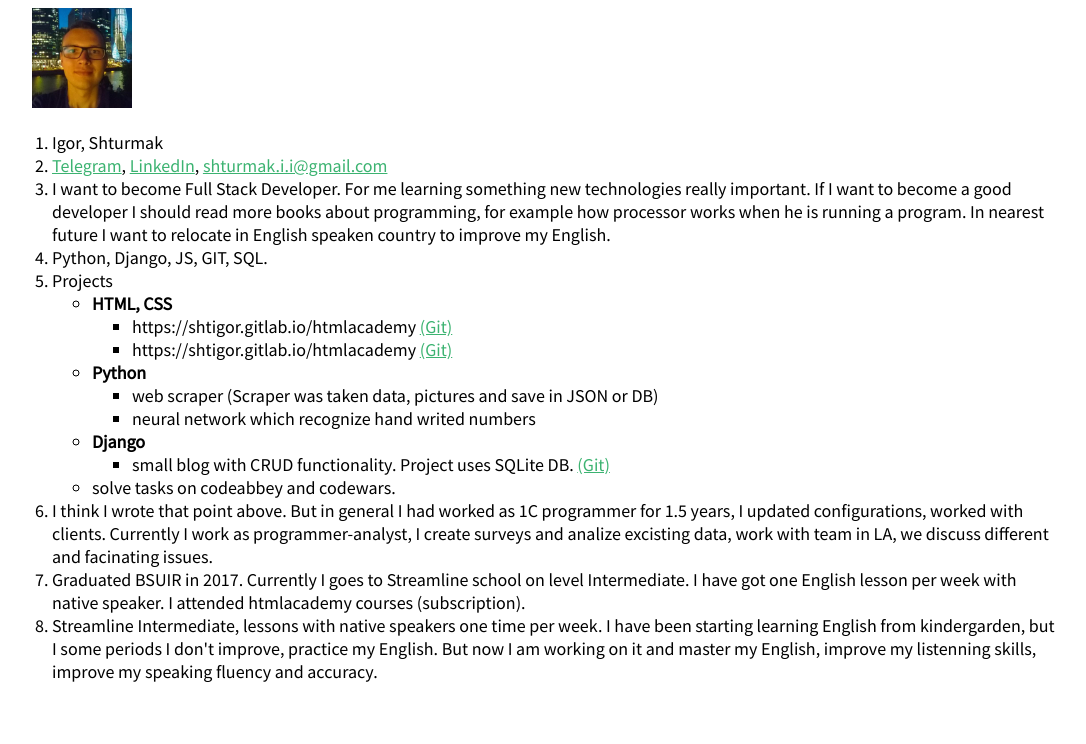
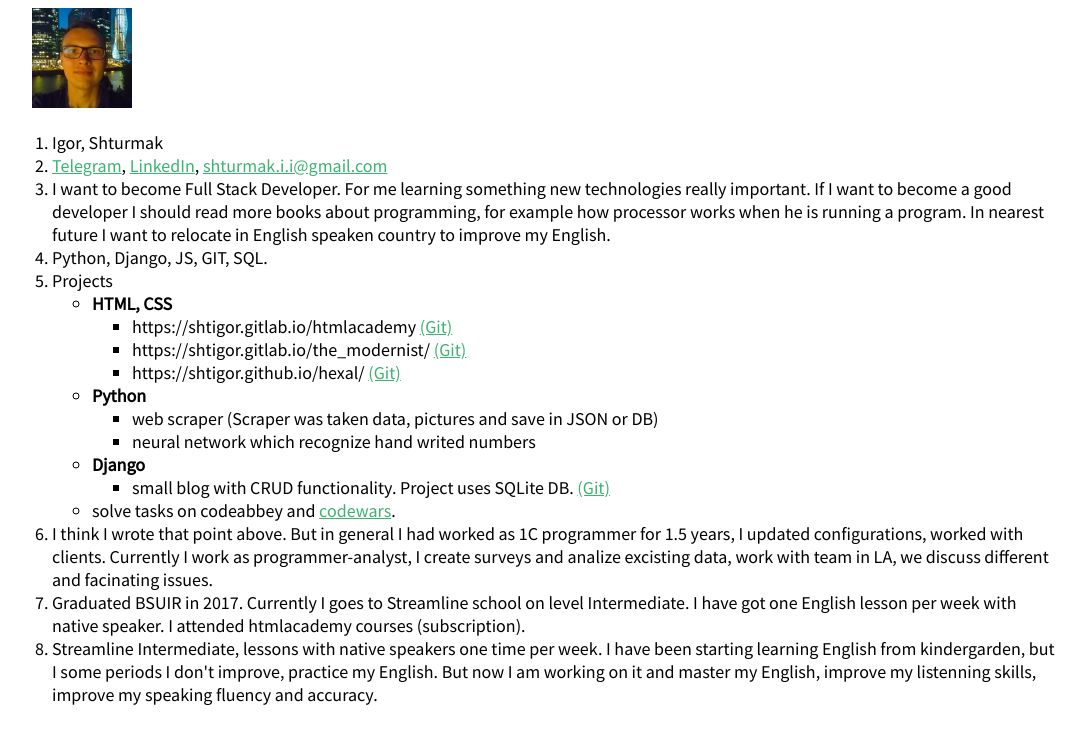
Before and after one commit to shtigor/rsschool-2019Q1-cv, a plain HTML site: page index.html in a window 1280 px wide. Shown: the whole page, without its empty margins (96-1182 px from the left). Drawn offline with Linux system fonts and the light colour scheme.

Commit message:
add hexal

```diff
--- a/index.html
+++ b/index.html
@@ -20,7 +20,8 @@
                     <li><b>HTML, CSS</b>
                         <ul>
                             <li>https://shtigor.gitlab.io/htmlacademy <a href="http://gitlab.com/shtigor/htmlacademy" target="_blank">(Git)</a></li>
-                            <li>https://shtigor.gitlab.io/htmlacademy <a href="http://gitlab.com/shtigor/htmlacademy" target="_blank">(Git)</a></li>
+                            <li>https://shtigor.gitlab.io/the_modernist/ <a href="https://gitlab.com/shtigor/the_modernist" target="_blank">(Git)</a></li>
+                            <li>https://shtigor.github.io/hexal/ <a href="https://github.com/shtigor/hexal" target="_blank">(Git)</a></li>
                         </ul>
                     </li>
                     <li><b>Python</b>
@@ -34,7 +35,7 @@
                             <li>small blog with CRUD functionality. Project uses SQLite DB. <a href="http://gitlab.com/shtigor/newspaper" target="_blank">(Git)</a></li>
                         </ul>
                     </li>
-                    <li>solve tasks on codeabbey and codewars.</li>
+                    <li>solve tasks on codeabbey and <a href="https://www.codewars.com/users/Shtigor" target="_blank">codewars</a>.</li>
                 </ul>
             </li>
             <li>I think I wrote that point above. But in general I had worked as 1C programmer for 1.5 years, I updated configurations, worked with clients. Currently I work as programmer-analyst, I create surveys and analize excisting data, work with team in LA, we discuss different and facinating issues.</li>
```
